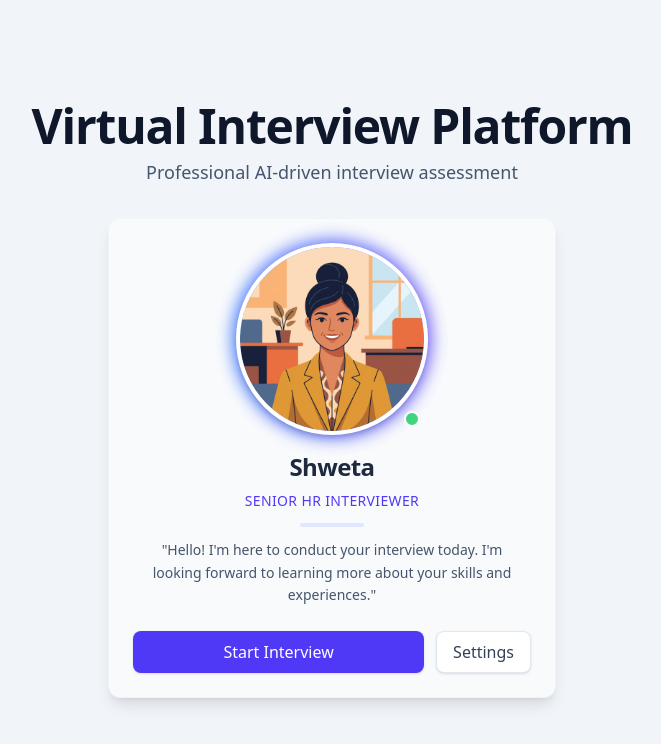
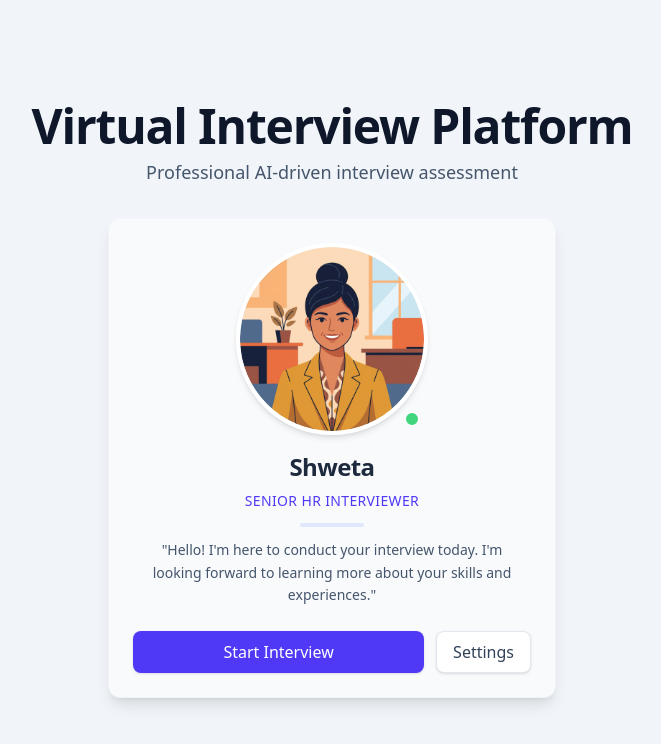
Before and after one commit to Krishna-1665/Final-Year-Project, a React (Vite) app in the folder avatar_creation_frontend/: page / in a window 1280 px wide. Shown: the top 744 px of the page, without its empty margins (308-969 px from the left). Built offline with nearby package versions, Linux system fonts and the light colour scheme.

Commit message:
problem is fixed

```diff
--- a/avatar_creation_frontend/src/components/AvatarDisplay.jsx
+++ b/avatar_creation_frontend/src/components/AvatarDisplay.jsx
@@ -7,7 +7,7 @@ const AvatarDisplay = ({ onStartInterview }) => {
 
       {/* Avatar Image with Glow */}
       <div className="relative mb-4 group">
-        <div className="absolute -inset-1 bg-gradient-to-r from-blue-600 to-indigo-600 rounded-full opacity-75 group-hover:opacity-100 transition duration-1000 group-hover:duration-200 blur"></div>
+        <div className="absolute -inset-1 bg-gradient-to-r- from-blue-600 to-indigo-600 rounded-full opacity-75 group-hover:opacity-100 transition duration-1000 group-hover:duration-200 blur"></div>
         <img
           src={avatarImage}
           alt="Professional Interview Host Avatar"
```
